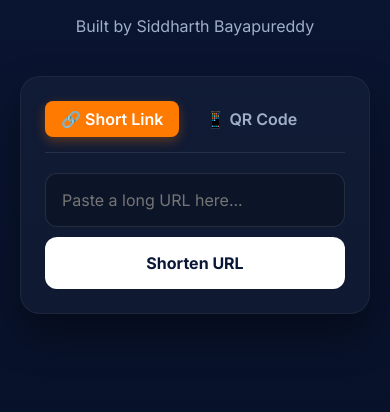
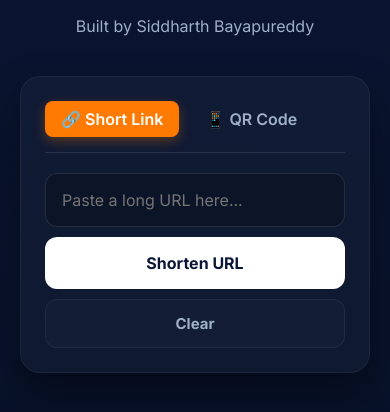
Before and after one commit to SiddharthBayapureddy/Squirl, a Flask app: page / in a window 390 px wide. Shown: the part 270-682 px from the top of the page. Run offline with Flask 3, Linux system fonts and the light colour scheme.

Commit message:
Added clear button

```diff
--- a/modules/url_shortener.py
+++ b/modules/url_shortener.py
@@ -3,6 +3,14 @@ from urllib.parse import quote_plus # Used to parse URL and clean it
 
 # is.gd API call
 is_gd_path = "https://is.gd/create.php?format=simple&url="
+
+# tinyurl API call
+tinyutl_path = "https://tinyurl.com/api-create.php?url="
+
+# Pretending to be a browser
+headers = {
+        "User-Agent": "Mozilla/5.0 (Windows NT 10.0; Win64; x64) AppleWebKit/537.36 (KHTML, like Gecko) Chrome/110.0.0.0 Safari/537.36"
+}
 
 def shorten(url: str):
 
@@ -16,8 +24,9 @@ def shorten(url: str):
 
 
     # Shortening it
-    api_call = f"{is_gd_path}{url}"
-    request = requests.get(api_call , timeout=5)  # If no response within 5sec, throws an error
+    safe_url = quote_plus(url)
+    api_call = f"{is_gd_path}{safe_url}"
+    request = requests.get(api_call ,headers=headers , timeout=5)  # If no response within 5sec, throws an error
     request.raise_for_status()
 
     # Returning the shortened url
--- a/templates/index.html
+++ b/templates/index.html
@@ -54,13 +54,20 @@
     .tab:hover{color:var(--soft)}
     .tab.active{background:var(--accent);color:white;box-shadow:0 4px 12px rgba(255, 122, 0, 0.3)}
 
-    .input-group{display:flex;gap:10px}
+    .input-group{display:flex;gap:10px;align-items:center}
     input{flex:1;padding:16px;border-radius:12px;border:1px solid rgba(255,255,255,0.1);
           background:rgba(0,0,0,0.2);color:white;font-size:16px;outline:none}
     input:focus{border-color:var(--accent)}
     button.primary{padding:16px 24px;border-radius:12px;border:none;background:white;
                    color:var(--bg);font-weight:700;font-size:16px;cursor:pointer;transition:0.2s}
     button.primary:hover{background:var(--soft);transform:translateY(-2px)}
+    /* clear button style to match UI */
+    button.btn-clear{
+      padding:14px 18px;border-radius:12px;border:1px solid rgba(255,255,255,0.06);
+      background:rgba(255,255,255,0.02); color:var(--muted); font-weight:700; cursor:pointer;
+      font-size:15px;
+    }
+    button.btn-clear:hover{ color:var(--soft); transform:translateY(-2px); border-color: rgba(255,255,255,0.12); }
 
     #resultArea{margin-top:24px;display:none;animation:fadeIn 0.3s ease}
     .result-box{background:white;border-radius:12px;padding:20px;color:var(--bg);display:flex;align-items:center;gap:20px}
@@ -82,8 +89,9 @@
 
     @media(max-width:600px){
         header{ padding: 20px; }
-        .input-group{flex-direction:column}
+        .input-group{flex-direction:column; align-items:stretch}
         .result-box{flex-direction:column;text-align:center}
+        button.btn-clear, button.primary{width:100%}
     }
   </style>
 </head>
@@ -112,6 +120,8 @@
       <div class="input-group">
         <input type="text" id="urlInput" placeholder="Paste a long URL here..." required>
         <button type="submit" class="primary" id="actionBtn">Shorten URL</button>
+        <!-- Clear button placed next to primary -->
+        <button type="button" class="btn-clear" id="clearBtn" onclick="clearInput()">Clear</button>
       </div>
     </form>
 
@@ -151,7 +161,8 @@
 
   async function handleSubmit(e){
     e.preventDefault();
-    const url = document.getElementById('urlInput').value.trim();
+    const urlInputEl = document.getElementById('urlInput');
+    const url = urlInputEl.value.trim();
     if(!url) return;
 
     const btn = document.getElementById('actionBtn');
@@ -178,8 +189,15 @@
       alert("Network error, please try again.");
     }
 
-    btn.textContent = originalText;
-    btn.disabled = false;
+    // restore only if not cleared during processing
+    if(document.getElementById('urlInput').value !== ''){
+      btn.textContent = originalText;
+      btn.disabled = false;
+    } else {
+      // if cleared while processing, ensure the main button is in the correct state
+      btn.textContent = currentMode === 'shortenurl' ? 'Shorten URL' : 'Generate QR Code';
+      btn.disabled = false;
+    }
   }
 
   function showResult(data){
@@ -213,6 +231,19 @@
     navigator.clipboard.writeText(link);
     alert("Copied to clipboard!");
   }
+
+  // --- Clear button behaviour ---
+  function clearInput(){
+    const urlInputEl = document.getElementById('urlInput');
+    urlInputEl.value = '';
+    urlInputEl.focus();
+    document.getElementById('resultArea').style.display = 'none';
+
+    // reset action button text & state
+    const btn = document.getElementById('actionBtn');
+    btn.disabled = false;
+    btn.textContent = currentMode === 'shortenurl' ? 'Shorten URL' : 'Generate QR Code';
+  }
 </script>
 </body>
 </html>
```
